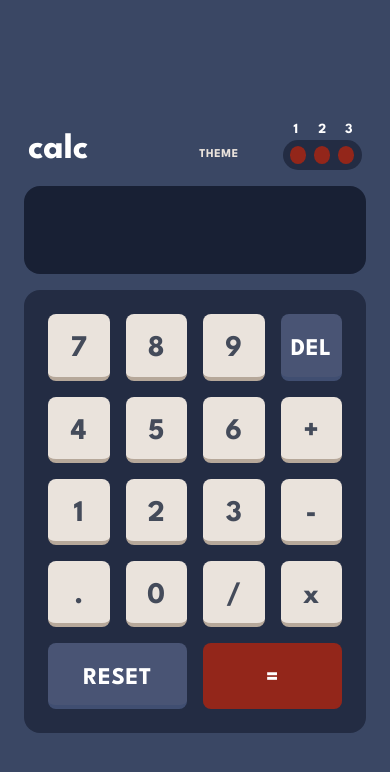
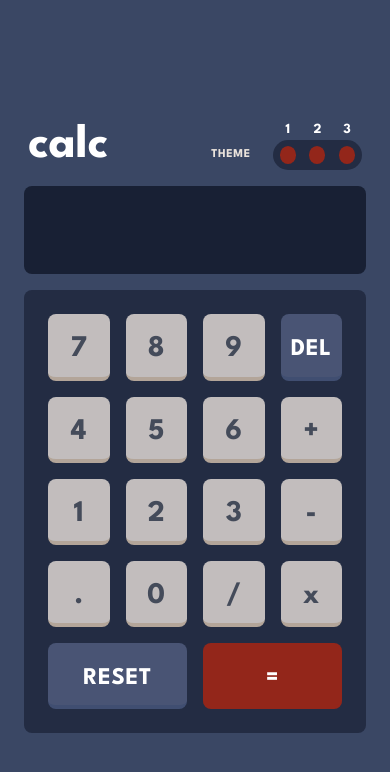
Before and after one commit to MustakAbsarKhan/Calculator-App, a website: page index.html in a window 390 px wide. Drawn offline with Linux system fonts and the light colour scheme.

Commit message:
Theme 1 UI responsiveness updated

```diff
--- a/index.html
+++ b/index.html
@@ -16,53 +16,53 @@
 <body class="font-sans bg-t1mainBG flex justify-center items-center h-[100vh]">
     <main class="flex flex-col justify-center items-center w-[25%] h-[70%] min-w-fit min-h-fit m-6">
         <topbar class="w-full h-[10%] px-1 my-2 flex items-center justify-center">
-            <text-top class=" w-2/6 h-full font-bold text-4xl text-t1text2 flex items-end">
+            <text-top class=" w-2/6 h-full font-bold text-5xl text-t1text2 flex items-end">
                 calc
             </text-top>
 
             <right class="flex h-full w-4/6 justify-end items-end">
-                <text-top class="flex h-[50%] w-1/2 items-center justify-end text-xs text-t1keyBG1 uppercase tracking-wider mr-6">
+                <text-top class="h-[50%] w-1/2 flex items-center justify-end text-xs text-t1keyBG1 uppercase tracking-wider">
                     Theme
                 </text-top>
 
                 <div class="h-full w-1/2 flex flex-col justify-end items-end">
-                    <numbers class="w-[80%] flex justify-center items-center text-t1text2 text-sm">
-                        <p class="w-1/3 flex justify-center">1</p>
-                        <p class="w-1/3 flex justify-center">2</p>
-                        <p class="w-1/3 flex justify-center">3</p>
+                    <numbers class="w-[80%] flex justify-around items-center text-t1text2 text-sm">
+                        <p class="w-[18%] flex justify-center">1</p>
+                        <p class="w-[18%] flex justify-center">2</p>
+                        <p class="w-[18%] flex justify-center">3</p>
                     </numbers>
-                    <toggle class="w-[80%] h-[50%] flex justify-center items-center bg-t1toggleBG rounded-full">
-                        <input class="button h-[60%] w-[20%] bg-t1keySD1 active:bg-t1keyBGT ml-1" type="radio" name="toggle" id="one" />
-                        <input class="button h-[60%] w-[20%] bg-t1keySD1 active:bg-t1keyBGT ml-2" type="radio" name="toggle" id="two" />
-                        <input class="button h-[60%] w-[20%] bg-t1keySD1 active:bg-t1keyBGT ml-2 mr-1" type="radio" name="toggle" id="three" />
+                    <toggle class="w-[80%] h-[50%] flex justify-around items-center bg-t1toggleBG rounded-full">
+                        <input class="appearance-none rounded-[50%] cursor-pointer opacity-100 button h-[60%] w-[18%] bg-t1keySD1 active:bg-t1keyBGT" type="radio" name="toggle" id="one" />
+                        <input class="appearance-none rounded-[50%] cursor-pointer opacity-100 button h-[60%] w-[18%] bg-t1keySD1 active:bg-t1keyBGT" type="radio" name="toggle" id="two" />
+                        <input class="appearance-none rounded-[50%] cursor-pointer opacity-100 button h-[60%] w-[18%] bg-t1keySD1 active:bg-t1keyBGT" type="radio" name="toggle" id="three" />
                     </toggle>
                 </div>
             </right>
 
         </topbar>
         <screen class="w-full h-[15%] my-2">
-            <input type="text" class="w-full h-full bg-t1screenBG text-t1text2 text-3xl rounded-2xl text-right p-5 tracking-wider" value="">
+            <input type="text" class="w-full h-full bg-t1screenBG text-t1text2 text-3xl rounded-lg text-right p-5 tracking-wider" value="">
         </screen>
-        <keypad class="h-[75%] max-h-[550px] w-full bg-t1toggleBG rounded-2xl grid grid-cols-4 grid-rows-5 p-4 usm:p-1 my-2">
-            <input class="m-2 usm:m-1 pt-2 bg-t1keyBG1 rounded-lg border-b-4 border-t1keySD2/95 text-center text-t1text1 text-3xl subpixel-antialiased" type="button" value="7" onclick="">
-            <input class="m-2 usm:m-1 pt-2 bg-t1keyBG1 rounded-lg border-b-4 border-t1keySD2/95 text-center text-t1text1 text-3xl subpixel-antialiased" type="button" value="8" onclick="">
-            <input class="m-2 usm:m-1 pt-2 bg-t1keyBG1 rounded-lg border-b-4 border-t1keySD2/95 text-center text-t1text1 text-3xl subpixel-antialiased" type="button" value="9" onclick="">
-            <input class="m-2 usm:m-1 pt-2 bg-t1keyBG/60  rounded-lg border-b-4 border-t1keySD/90  text-center text-t1text2 text-2xl subpixel-antialiased tracking-wide active:bg-t1keyBG" type="button" value="DEL" onclick="">
+        <keypad class="h-[75%] max-h-[550px] w-full bg-t1toggleBG rounded-lg grid grid-cols-4 grid-rows-5 p-4 usm:p-1 my-2">
+            <input class="m-2 usm:m-1 pt-2 bg-t1keyBG1/80 rounded-lg border-b-4 border-t1keySD2/95 text-center text-t1text1 text-3xl subpixel-antialiased active:bg-t1keyBG1/100" type="button" value="7" onclick="">
+            <input class="m-2 usm:m-1 pt-2 bg-t1keyBG1/80 rounded-lg border-b-4 border-t1keySD2/95 text-center text-t1text1 text-3xl subpixel-antialiased active:bg-t1keyBG1/100" type="button" value="8" onclick="">
+            <input class="m-2 usm:m-1 pt-2 bg-t1keyBG1/80 rounded-lg border-b-4 border-t1keySD2/95 text-center text-t1text1 text-3xl subpixel-antialiased active:bg-t1keyBG1/100" type="button" value="9" onclick="">
+            <input class="m-2 usm:m-1 pt-2 bg-t1keyBG/60 rounded-lg border-b-4 border-t1keySD/90  text-center text-t1text2 text-2xl subpixel-antialiased tracking-wide active:bg-t1keyBG" type="button" value="DEL" onclick="">
 
-            <input class="m-2 usm:m-1 pt-2 bg-t1keyBG1 rounded-lg border-b-4 border-t1keySD2/95 text-center text-t1text1 text-3xl subpixel-antialiased" type="button" value="4" onclick="">
-            <input class="m-2 usm:m-1 pt-2 bg-t1keyBG1 rounded-lg border-b-4 border-t1keySD2/95 text-center text-t1text1 text-3xl subpixel-antialiased" type="button" value="5" onclick="">
-            <input class="m-2 usm:m-1 pt-2 bg-t1keyBG1 rounded-lg border-b-4 border-t1keySD2/95 text-center text-t1text1 text-3xl subpixel-antialiased" type="button" value="6" onclick="">
-            <input class="m-2 usm:m-1 pt-2 bg-t1keyBG1 rounded-lg border-b-4 border-t1keySD2/95 text-center text-t1text1 text-3xl subpixel-antialiased" type="button" value="+" onclick="">
+            <input class="m-2 usm:m-1 pt-2 bg-t1keyBG1/80 rounded-lg border-b-4 border-t1keySD2/95 text-center text-t1text1 text-3xl subpixel-antialiased active:bg-t1keyBG1/100" type="button" value="4" onclick="">
+            <input class="m-2 usm:m-1 pt-2 bg-t1keyBG1/80 rounded-lg border-b-4 border-t1keySD2/95 text-center text-t1text1 text-3xl subpixel-antialiased active:bg-t1keyBG1/100" type="button" value="5" onclick="">
+            <input class="m-2 usm:m-1 pt-2 bg-t1keyBG1/80 rounded-lg border-b-4 border-t1keySD2/95 text-center text-t1text1 text-3xl subpixel-antialiased active:bg-t1keyBG1/100" type="button" value="6" onclick="">
+            <input class="m-2 usm:m-1 pt-2 bg-t1keyBG1/80 rounded-lg border-b-4 border-t1keySD2/95 text-center text-t1text1 text-3xl subpixel-antialiased active:bg-t1keyBG1/100" type="button" value="+" onclick="">
 
-            <input class="m-2 usm:m-1 pt-2 bg-t1keyBG1 rounded-lg border-b-4 border-t1keySD2/95 text-center text-t1text1 text-3xl subpixel-antialiased" type="button" value="1" onclick="">
-            <input class="m-2 usm:m-1 pt-2 bg-t1keyBG1 rounded-lg border-b-4 border-t1keySD2/95 text-center text-t1text1 text-3xl subpixel-antialiased" type="button" value="2" onclick="">
-            <input class="m-2 usm:m-1 pt-2 bg-t1keyBG1 rounded-lg border-b-4 border-t1keySD2/95 text-center text-t1text1 text-3xl subpixel-antialiased" type="button" value="3" onclick="">
-            <input class="m-2 usm:m-1 pt-2 bg-t1keyBG1 rounded-lg border-b-4 border-t1keySD2/95 text-center text-t1text1 text-3xl subpixel-antialiased" type="button" value="-" onclick="">
+            <input class="m-2 usm:m-1 pt-2 bg-t1keyBG1/80 rounded-lg border-b-4 border-t1keySD2/95 text-center text-t1text1 text-3xl subpixel-antialiased active:bg-t1keyBG1/100" type="button" value="1" onclick="">
+            <input class="m-2 usm:m-1 pt-2 bg-t1keyBG1/80 rounded-lg border-b-4 border-t1keySD2/95 text-center text-t1text1 text-3xl subpixel-antialiased active:bg-t1keyBG1/100" type="button" value="2" onclick="">
+            <input class="m-2 usm:m-1 pt-2 bg-t1keyBG1/80 rounded-lg border-b-4 border-t1keySD2/95 text-center text-t1text1 text-3xl subpixel-antialiased active:bg-t1keyBG1/100" type="button" value="3" onclick="">
+            <input class="m-2 usm:m-1 pt-2 bg-t1keyBG1/80 rounded-lg border-b-4 border-t1keySD2/95 text-center text-t1text1 text-3xl subpixel-antialiased active:bg-t1keyBG1/100" type="button" value="-" onclick="">
 
-            <input class="m-2 usm:m-1 pt-2 bg-t1keyBG1 rounded-lg border-b-4 border-t1keySD2/95 text-center text-t1text1 text-3xl subpixel-antialiased" type="button" value="." onclick="">
-            <input class="m-2 usm:m-1 pt-2 bg-t1keyBG1 rounded-lg border-b-4 border-t1keySD2/95 text-center text-t1text1 text-3xl subpixel-antialiased" type="button" value="0" onclick="">
-            <input class="m-2 usm:m-1 pt-2 bg-t1keyBG1 rounded-lg border-b-4 border-t1keySD2/95 text-center text-t1text1 text-3xl subpixel-antialiased" type="button" value="/" onclick="">
-            <input class="m-2 usm:m-1 pt-2 bg-t1keyBG1 rounded-lg border-b-4 border-t1keySD2/95 text-center text-t1text1 text-3xl subpixel-antialiased" type="button" value="x" onclick="">
+            <input class="m-2 usm:m-1 pt-2 bg-t1keyBG1/80 rounded-lg border-b-4 border-t1keySD2/95 text-center text-t1text1 text-3xl subpixel-antialiased active:bg-t1keyBG1/100" type="button" value="." onclick="">
+            <input class="m-2 usm:m-1 pt-2 bg-t1keyBG1/80 rounded-lg border-b-4 border-t1keySD2/95 text-center text-t1text1 text-3xl subpixel-antialiased active:bg-t1keyBG1/100" type="button" value="0" onclick="">
+            <input class="m-2 usm:m-1 pt-2 bg-t1keyBG1/80 rounded-lg border-b-4 border-t1keySD2/95 text-center text-t1text1 text-3xl subpixel-antialiased active:bg-t1keyBG1/100" type="button" value="/" onclick="">
+            <input class="m-2 usm:m-1 pt-2 bg-t1keyBG1/80 rounded-lg border-b-4 border-t1keySD2/95 text-center text-t1text1 text-3xl subpixel-antialiased active:bg-t1keyBG1/100" type="button" value="x" onclick="">
 
             <input class="m-2 usm:m-1 pt-2 bg-t1keyBG/60 col-span-2 rounded-lg border-b-4 border-t1keySD/90 text-center text-t1text2 text-2xl tracking-wide active:bg-t1keyBG" type="button" value="RESET" onclick="">
             <input class="m-2 usm:m-1 pt-2 bg-t1keySD1 col-span-2 rounded-lg border-b-4 border-t1keySD1 text-center text-t1text2 text-2xl tracking-wide active:bg-t1keyBGT" type="button" value="=" onclick="">
--- a/src/css/input.css
+++ b/src/css/input.css
@@ -1,10 +1,3 @@
 @tailwind base;
 @tailwind components;
 @tailwind utilities;
-
-.button{
-    appearance: none;
-    border-radius: 50%;
-    opacity: 1;
-    cursor: pointer;
-}
```
Also changed, not shown: dist/output.css.
